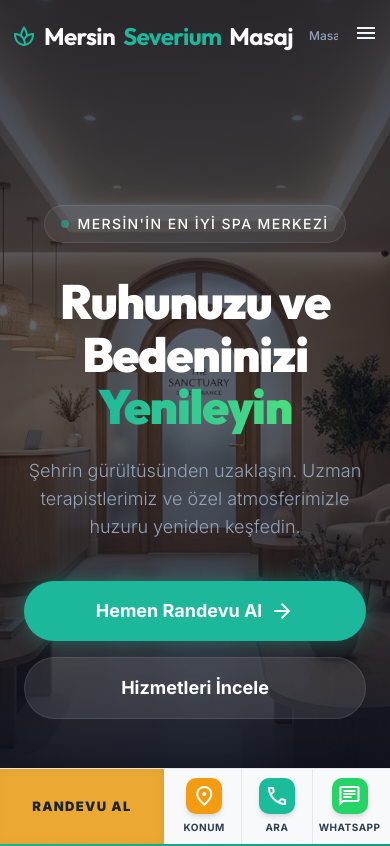
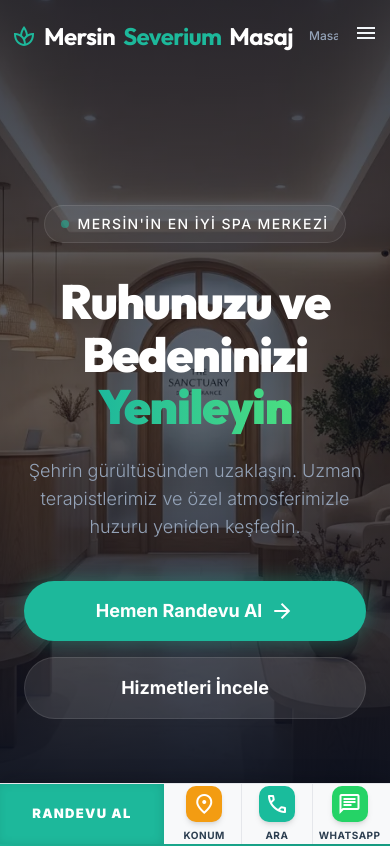
Before and after one commit to webtasarimdigital/mersinmasaj, a Next.js app: page / in a window 390 px wide. Shown: the top 846 px of the page. Built offline with nearby package versions, Linux system fonts and the light colour scheme.

Commit message:
style: reduce mobile nav height and update color

```diff
--- a/src/components/MobileBottomNav.tsx
+++ b/src/components/MobileBottomNav.tsx
@@ -3,11 +3,11 @@ import Link from "next/link";
 export default function MobileBottomNav() {
   return (
     <div className="fixed bottom-0 left-0 right-0 z-50 bg-[#F8F9FA] border-t border-gray-200 lg:hidden shadow-[0_-5px_20px_rgba(0,0,0,0.15)] pb-[env(safe-area-inset-bottom)]">
-      <div className="flex h-[75px] w-full">
+      <div className="flex h-[60px] w-full">
         {/* Randevu Al Button */}
         <a
           href="tel:05407903333"
-          className="w-[42%] bg-[#EBA833] hover:bg-[#D99A2D] transition-colors flex items-center justify-center text-[#1A2530] font-black text-[13px] tracking-widest shadow-[inset_-2px_0_10px_rgba(0,0,0,0.05)]"
+          className="w-[42%] bg-[var(--color-primary)] hover:bg-[var(--color-primary-hover)] transition-colors flex items-center justify-center text-white font-black text-[13px] tracking-widest shadow-[inset_-2px_0_10px_rgba(0,0,0,0.1)]"
         >
           RANDEVU AL
         </a>
```
